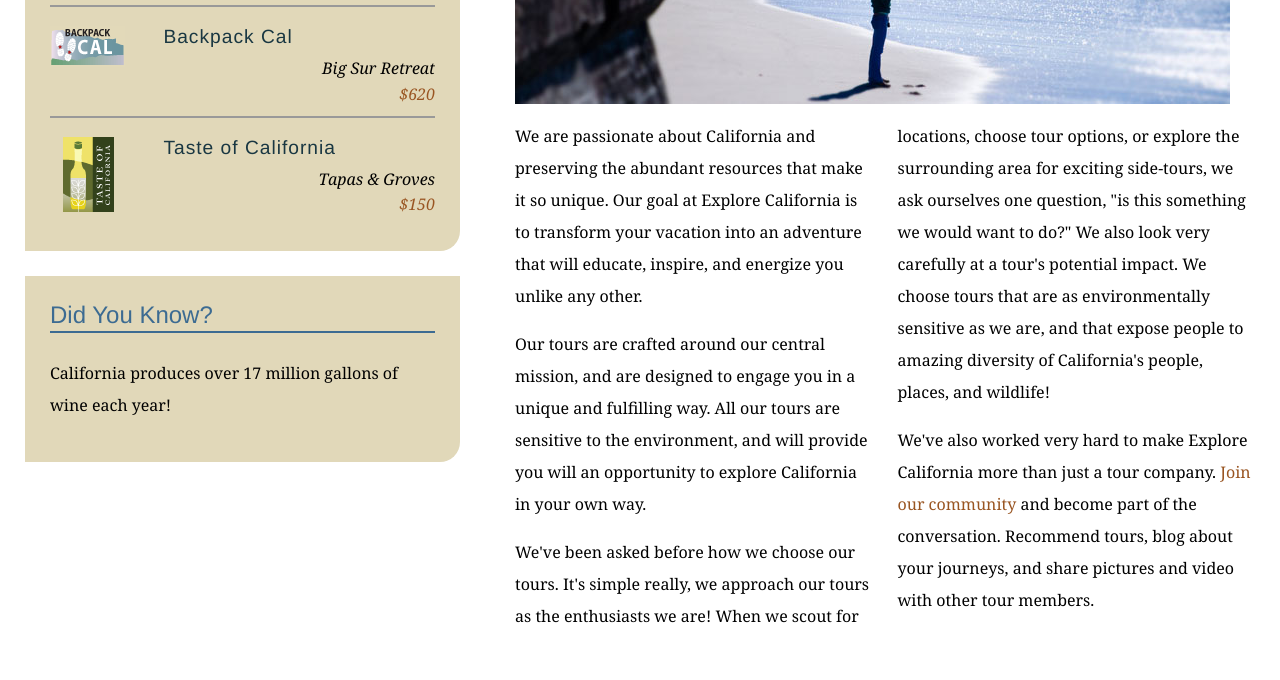
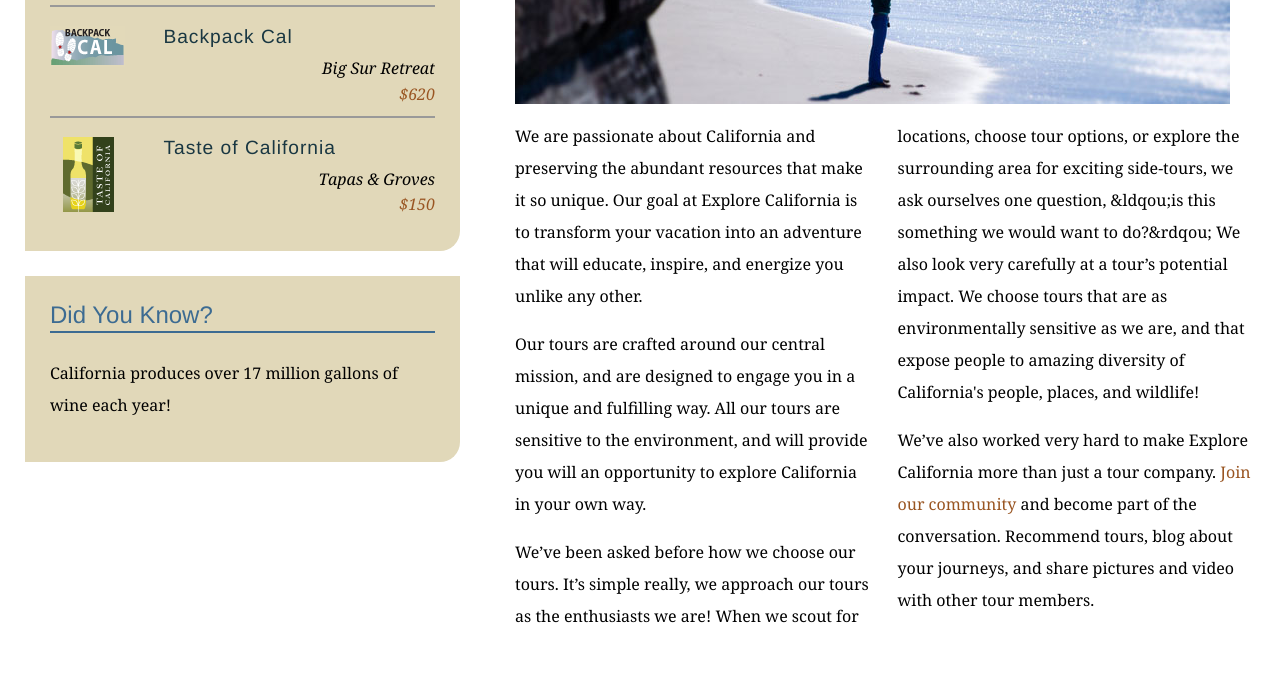
Before and after one commit to Smacnair/explore_california, a plain HTML site: page mission.html in a window 1280 px wide. Shown: the part 580-1260 px from the top of the page. Drawn offline with Linux system fonts and the light colour scheme.

Commit message:
Replaces straight qoutes with curly qoutes

```diff
--- a/mission.html
+++ b/mission.html
@@ -64,8 +64,8 @@
           <div class="multiCol">
             <p>We are passionate about California and preserving the abundant resources that make it so unique. Our goal at Explore California is to transform your vacation into an adventure that will educate, inspire, and energize you unlike any other.</p>
             <p>Our tours are crafted around our central mission, and are designed to engage you in a unique and fulfilling way. All our tours are sensitive to the environment, and will provide you will an opportunity to explore California in your own way.</p>
-            <p>We've been asked before how we choose our tours. It's simple really, we approach our tours as the enthusiasts we are! When we scout for locations, choose tour options, or explore the surrounding area for exciting side-tours, we ask ourselves one question, &quot;is this something we would want to do?&quot; We also look very carefully at a tour's potential impact. We choose tours that are as environmentally sensitive as we are, and that expose people to amazing diversity of California's people, places, and wildlife!</p>
-            <p>We've also worked very hard to make Explore California more than just a tour company. <a href="explorers/join.html">Join our community</a> and become part of the conversation. Recommend tours, blog about your journeys, and share pictures and video with other tour members.</p>
+            <p>We&rsquo;ve been asked before how we choose our tours. It&rsquo;s simple really, we approach our tours as the enthusiasts we are! When we scout for locations, choose tour options, or explore the surrounding area for exciting side-tours, we ask ourselves one question, &ldqou;is this something we would want to do?&rdqou; We also look very carefully at a tour&rsquo;s potential impact. We choose tours that are as environmentally sensitive as we are, and that expose people to amazing diversity of California's people, places, and wildlife!</p>
+            <p>We&rsquo;ve also worked very hard to make Explore California more than just a tour company. <a href="explorers/join.html">Join our community</a> and become part of the conversation. Recommend tours, blog about your journeys, and share pictures and video with other tour members.</p>
           </div>
         </div>
       </div>
```
